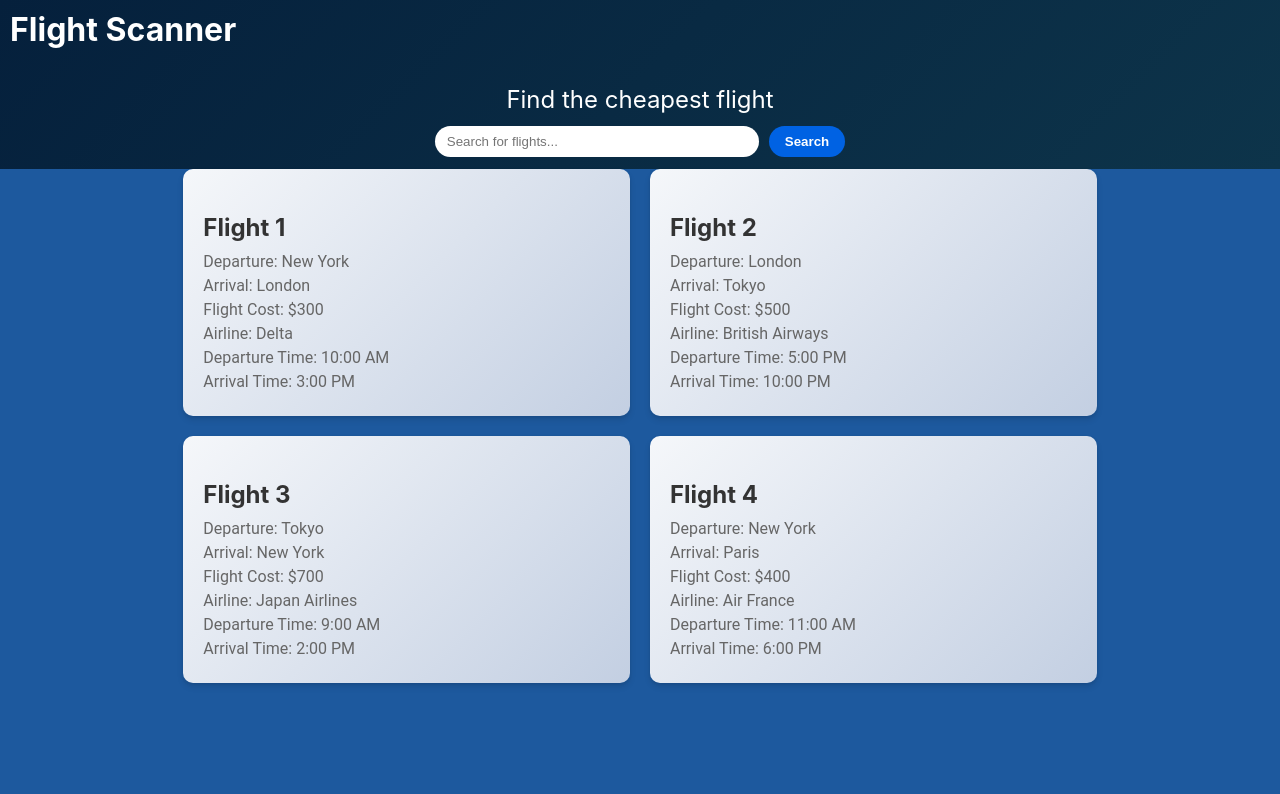
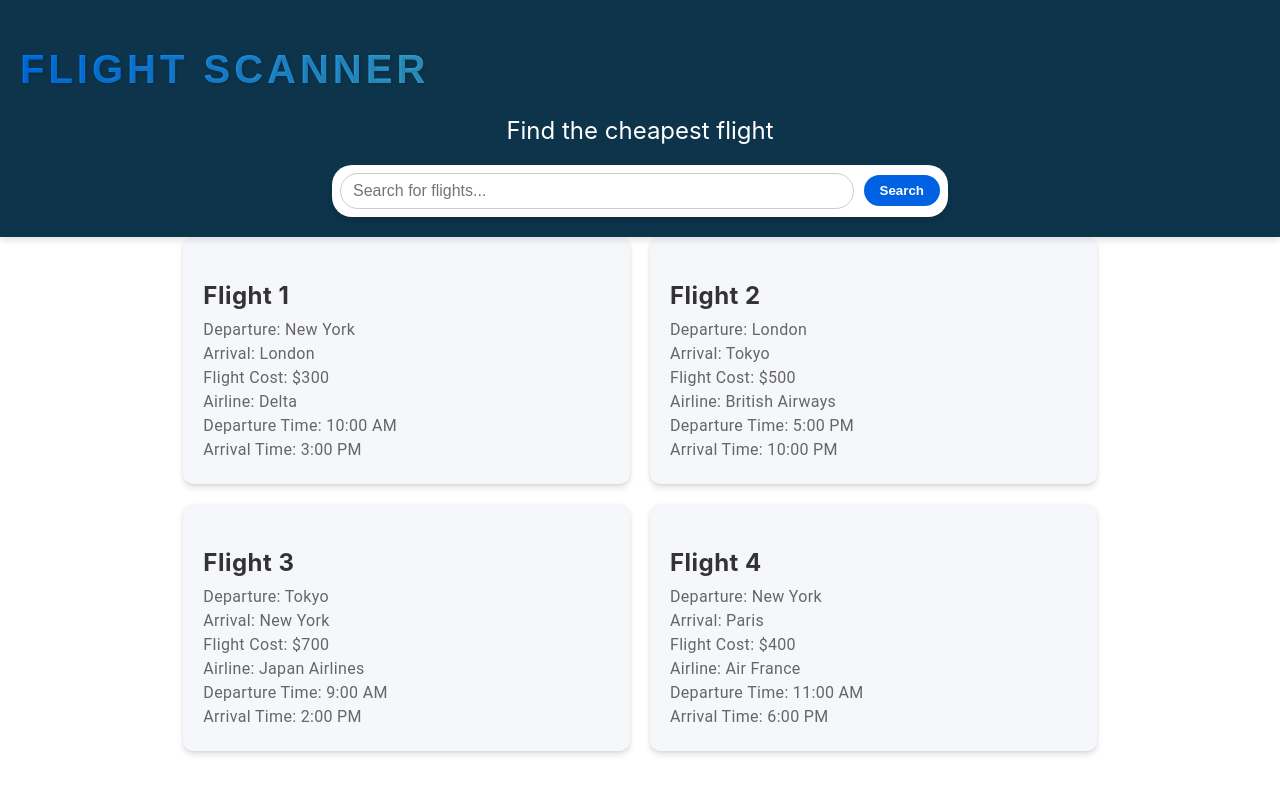
Before and after one commit to DylanMiller765/Dugong, a React (Create React App) app in the folder hackathon_website/: page / in a window 1280 px wide. Shown: the top 794 px of the page. Built offline with nearby package versions, Linux system fonts and the light colour scheme.

Commit message:
newest ui

```diff
--- a/hackathon_website/public/main.css
+++ b/hackathon_website/public/main.css
@@ -1,3 +1,4 @@
 body {
-    background-color: #1d599e; /* Light blue background */
+    background: #fff
+
 }
--- a/hackathon_website/src/components/FlightResults/FlightResults.css
+++ b/hackathon_website/src/components/FlightResults/FlightResults.css
@@ -5,11 +5,10 @@
   flex-wrap: wrap;
   justify-content: center; /* Center cards horizontally */
   gap:  20px;
-
 }
 
 .flightResultCard {
-    background: linear-gradient(135deg, #f5f7fa  0%, #c3cfe2  100%); /* Gradient background */
+  background: #F5F7FA; /* Light gray background */
   width: calc(33.333% -  20px); /* Width for three columns */
   padding:  20px;
   border-radius:  10px;
@@ -28,6 +27,7 @@
   margin-bottom:  10px;
   color: #333; /* Dark grey color */
   font-weight: bold; /* Bold title */
+  letter-spacing:  0.02em; /* Slight letter spacing for readability */
 }
 
 .flightInfo {
@@ -35,6 +35,15 @@
   margin:  5px  0;
   color: #666; /* Light grey color */
   font-family: 'Roboto', sans-serif; /* Modern sans-serif font */
+  letter-spacing:  0.02em; /* Slight letter spacing for readability */
+}
+
+/* Highlight important information */
+.flightCost,
+.departureTime,
+.arrivalTime {
+  font-weight: bold;
+   /* Brand color for important info */
 }
 
 /* Media queries for responsiveness */
--- a/hackathon_website/src/components/Header/Header.css
+++ b/hackathon_website/src/components/Header/Header.css
@@ -1,22 +1,40 @@
 /* HeaderStyles.css */
 
 .header {
-    background: linear-gradient(135deg, #05203C  0%, #0D344A  100%);
-    color: #000000;
+  background: #0D344A; /* Strong primary color */
+  color: #FFFFFF; /* Bright white for contrast */
   display: flex;
   flex-direction: column;
-    padding:  10px;
+  padding:  20px; /* More padding for a modern touch */
+  box-shadow:  0  4px  6px rgba(0,  0,  0,  0.1); /* Subtle shadow for depth */
+  position: relative; /* Allows absolute positioning of child elements */
 }
 
 .topContainer {
-    margin-bottom:  10px;
+  display: flex; /* Use flex for alignment */
+  justify-content: space-between; /* Space items evenly */
+  align-items: center;
+  margin-bottom: 0px;
 }
 
 .title {
-    margin:  0;
-    font-size:  2em;
-    font-weight: bold;
-    color: #ffffff;
+  font-family: 'Montserrat', sans-serif; /* Use a custom font for uniqueness */
+  font-size:   2.5em; /* Increase the font size for prominence */
+  font-weight:   700; /* Use a heavier font weight for emphasis */
+  color: #ffffff; /* Bright white text for contrast */
+  text-transform: uppercase; /* Convert to uppercase for a bold look */
+  text-shadow:   1px   1px   3px rgba(0,   0,   0,   0.2); /* Add a shadow for depth */
+  letter-spacing:   0.1em; /* Slight letter spacing for a more stylized appearance */
+  background-clip: text; /* Clip the background to the text shape */
+  -webkit-background-clip: text; /* Compatibility for older browsers */
+  color: transparent; /* Set the text color to transparent */
+  background-image: linear-gradient(to right, #007bff, #34aadc); /* Gradient background behind the text */
+  margin-bottom: 0px;
+}
+
+@keyframes fadeIn {
+   0% { opacity:  0; }
+   100% { opacity:  1; }
 }
 
 .bottomContainer {
@@ -24,29 +42,39 @@
   flex-direction: column;
   align-items: center;
   justify-content: center;
-    min-height:  100px;
+  padding:  0  20px; /* Padding for centering */
+  margin-top:  0px; /* Margin above the search box */
 }
 
 .subtitle {
-    margin-bottom:  12px;
   font-size:  1.5em;
-    color: #ffffff;
+  color: #FFFFFF; /* Bright white text */
+  text-align: center;
+  margin-bottom:  20px; /* More space between subtitle and search box */
 }
 
 .searchBox {
   display: flex;
   align-items: center;
   gap:  10px;
+  background-color: #FFFFFF; /* White background for search box */
+  padding:  8px;
+  border-radius:  20px; /* Rounded corners for search box */
+  box-shadow:  0  4px  6px rgba(0,  0,  0,  0.1); /* Shadow for search box */
+  width:  100%; /* Full width for search box */
+  max-width:  600px; /* Maximum width for search box */
+  margin: auto; /* Auto margins for centered search box */
 }
 
 .searchInput {
+  flex-grow:  1; /* Allow the input to take up remaining space */
   padding:  8px  12px;
-    width:  300px;
-    border-radius:  20px;
-    border: none;
-    outline: none;
-    background-color: #ffffff;
-    color: #000;
+  border:  1px solid #CCCCCC; /* Subtle border for input field */
+  border-radius:  20px; /* Rounded corners for input field */
+  outline: none; /* No outline */
+  background-color: transparent; /* Transparent background */
+  color: #000; /* Black text color */
+  font-size:  1em; /* Match the font size of the cards */
 }
 
 .searchButton {
@@ -57,4 +85,9 @@
   cursor: pointer;
   border-radius:  20px;
   font-weight: bold;
+  transition: background-color  0.3s ease; /* Smooth transition for hover */
 }
+
+.searchButton:hover {
+  background-color: #004dbf; /* Darken background on hover */
+}
--- a/hackathon_website/src/components/Header/Header.js
+++ b/hackathon_website/src/components/Header/Header.js
@@ -1,8 +1,18 @@
-// Header.js
-import React from 'react';
-import './Header.css'// Import the CSS file
+import React, { useRef } from 'react';
+import './Header.css'; // Import the CSS file
 
 function Header() {
+  // Define a ref for the input element
+  const searchInputRef = useRef(null);
+
+  // Define a function to handle search button click
+  const handleSearchClick = () => {
+    // Access the current value of the input element using the ref
+    const searchTerm = searchInputRef.current.value;
+    // Perform search logic here
+    console.log('Search term:', searchTerm);
+  };
+
   return (
     <header className="header">
       <div className="topContainer">
@@ -11,8 +21,17 @@ function Header() {
       <div className="bottomContainer">
         <p className="subtitle">Find the cheapest flight</p>
         <div className="searchBox">
-          <input type="text" placeholder="Search for flights..." className="searchInput" />
-          <button className="searchButton">Search</button>
+          {/* Attach the ref to the input */}
+          <input
+            ref={searchInputRef}
+            type="text"
+            placeholder="Search for flights..."
+            className="searchInput"
+          />
+          {/* Attach the onClick event listener to the search button */}
+          <button onClick={handleSearchClick} className="searchButton">
+            Search
+          </button>
         </div>
       </div>
     </header>
```
Also changed, not shown: hackathon_website/public/airplane (1).jpg (added), hackathon_website/public/airplane.jpg (added). Lines whose indentation alone changed are shown as unchanged.
